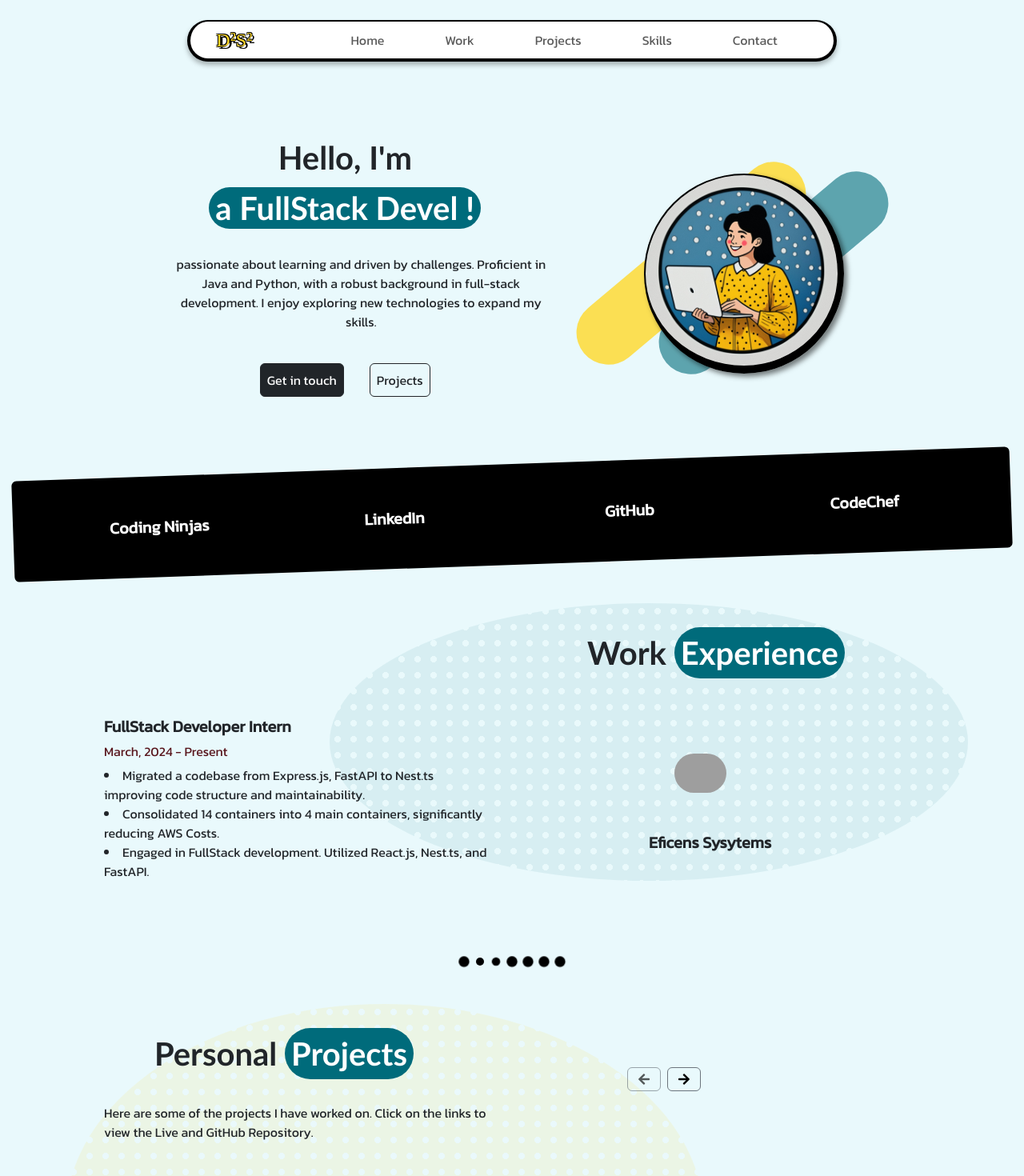
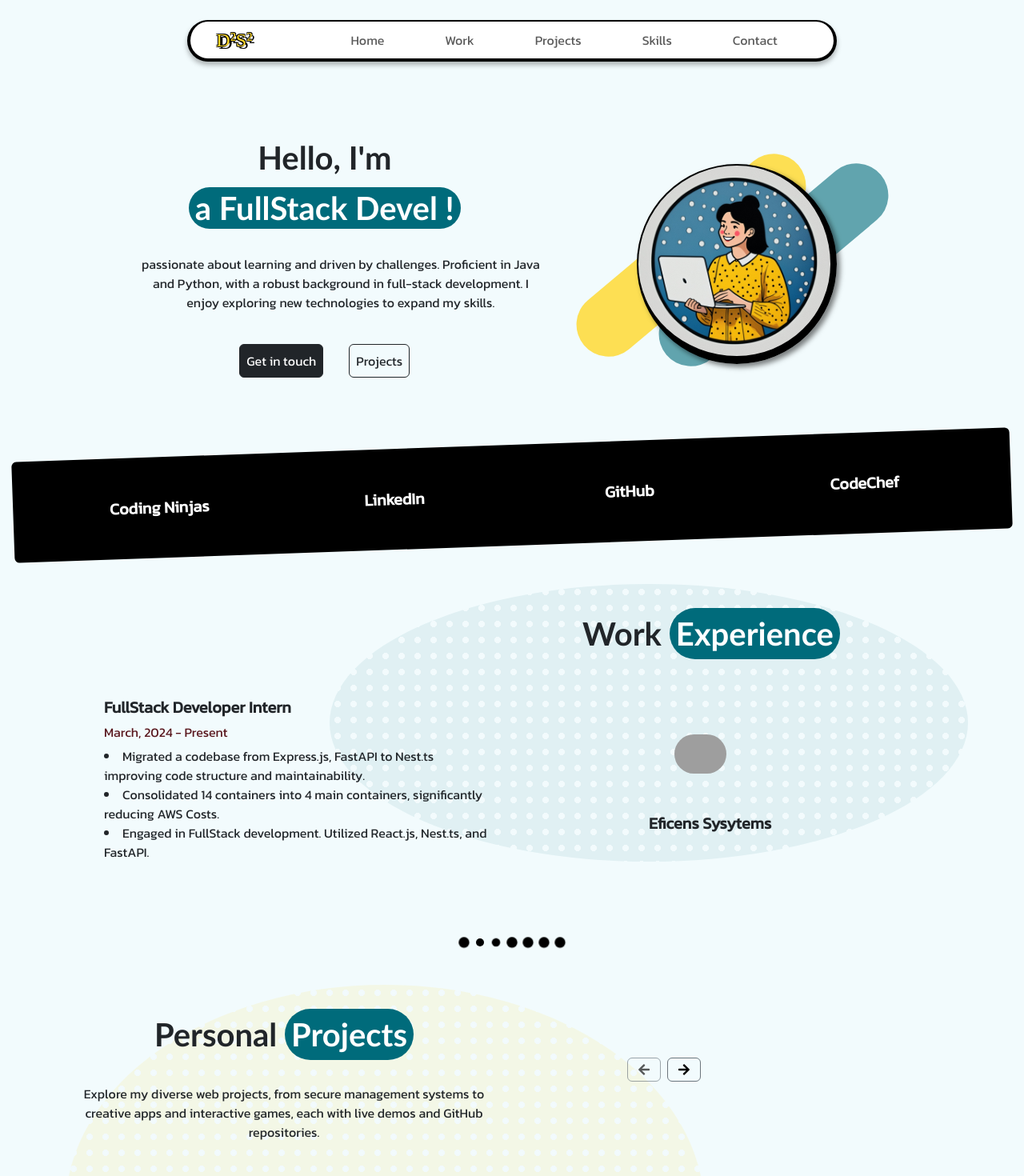
Before and after one commit to DeepikaDudala/portfolioo, a React (Vite) app: page / in a window 1280 px wide. Shown: the top 1470 px of the page at 80% size. Built offline with nearby package versions, Linux system fonts and the light colour scheme; grey boxes are pictures that could not be loaded; a web font is replaced by a local one.

Commit message:
resize for ux

```diff
--- a/src/components/CertificatesPage.jsx
+++ b/src/components/CertificatesPage.jsx
@@ -23,7 +23,7 @@ function CertificatesPage() {
 	return (
 		<div id="certificate">
 			<Container className="mt-5 cert-page">
-				<Row className="my-3 ms-4 me-5 justify-content-end">
+				<Row className="my-3 ms-3 me-5 justify-content-end">
 					<Col lg={6}>
 						<h1 className="text-2xl font-bold heading-text lh-base">
 							Course{' '}
@@ -39,8 +39,9 @@ function CertificatesPage() {
 				<Row className="mt-3 justify-content-center">
 					<Col lg={4} className="my-4 d-flex align-items-center justify-content-center">
 						<p className="text-center">
-							Here are some of the certifications I have completed. Showcasing my
-							achievements and commitment to continuous learning.
+							Here are some certifications I've completed, showcasing my achievements
+							and commitment to continuous learning. These certificates reflect my
+							dedication to expanding skills and knowledge in relevant fields.
 						</p>
 					</Col>
 					<Col lg={7} className="mb-4">
--- a/src/components/HomePage.jsx
+++ b/src/components/HomePage.jsx
@@ -28,7 +28,7 @@ const HomePage = () => {
 	return (
 		<div id="home">
 			<Container className="text-center home-page">
-				<Row className="justify-content-center align-items-center ms-4">
+				<Row className="justify-content-center align-items-center">
 					<Col md={6}>
 						<h1 className="text-3xl font-bold heading-text">
 							Hello, I'm{' '}
--- a/src/components/InternshipPage.jsx
+++ b/src/components/InternshipPage.jsx
@@ -6,7 +6,7 @@ function InternshipPage() {
 	return (
 		<div id="intern">
 			<Container className="mt-5 intern-page">
-				<Row className="my-3 ms-5 me-5 justify-content-end">
+				<Row className="my-3 ms-4 me-5 justify-content-end">
 					<Col lg={6}>
 						<h1 className="text-2xl font-bold heading-text lh-base">
 							Work{' '}
@@ -41,7 +41,11 @@ function InternshipPage() {
 							</dl>
 						</p>
 					</Col>
-					<Col lg={3} className="ms-5 justify-content-center rounded align-items-center">
+					<Col
+						lg={3}
+						xs={9}
+						className="ms-5 justify-content-center rounded align-items-center"
+					>
 						<img
 							src="https://media.licdn.com/dms/image/D560BAQHg7pZyuzGP7Q/company-logo_200_200/0/1719258032621/eficens_it_logo?e=2147483647&v=beta&t=_jxP1Nwle-nqQY5d-k_byyEhOHgtTb2vKm6WQwFzzZU"
 							alt={` icon`}
--- a/src/components/ProjectsPage.jsx
+++ b/src/components/ProjectsPage.jsx
@@ -120,9 +120,10 @@ const ProjectsPage = () => {
 								Projects
 							</span>
 						</h1>
-						<p className="ms-5">
-							Here are some of the projects I have worked on. Click on the links to
-							view the Live and GitHub Repository.
+						<p className="text-center">
+							Explore my diverse web projects, from secure management systems to
+							creative apps and interactive games, each with live demos and GitHub
+							repositories.
 						</p>
 					</Col>
 					<Col lg={4} className="text-center mt-3">
--- a/src/index.css
+++ b/src/index.css
@@ -1,6 +1,6 @@
 /* Overall page style */
 body {
-	background-color: #c0eef856; /* Light blue */
+	background-color: #c0eef831; /* Light blue */
 	/* background-color: #ffd82919; Yellow */
 	font-family: 'Kanit', sans-serif;
 	font-weight: 400;
```
